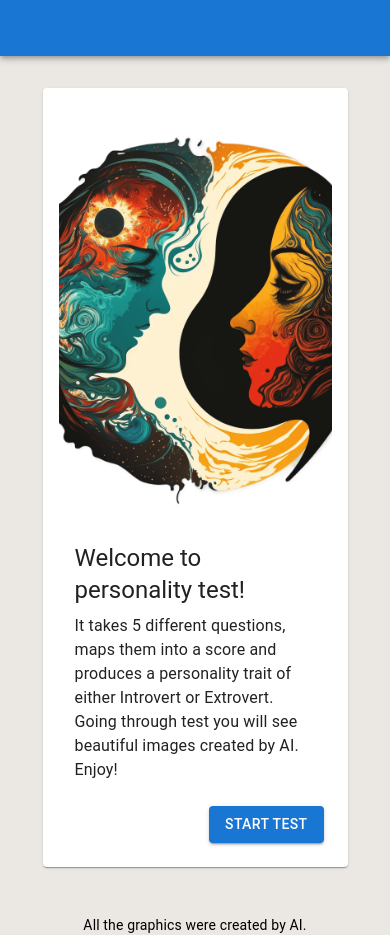
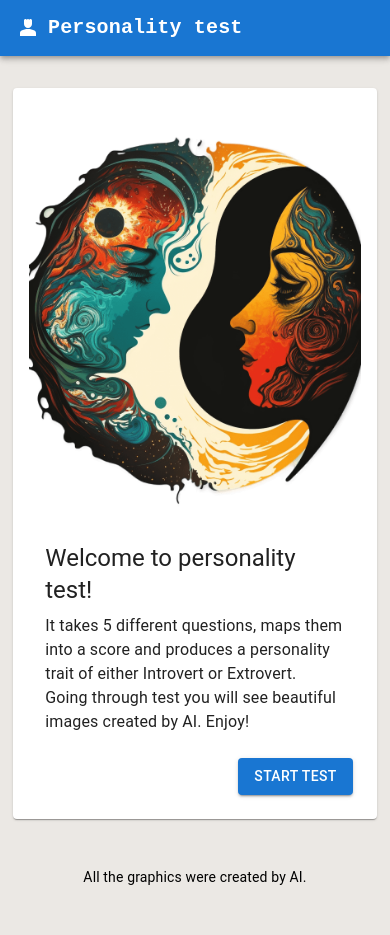
Before and after one commit to pumanitro/Teamway, a React (Create React App) app: page / in a window 390 px wide. After the commit the page ends 903 px from the top, so only its background shows below. Built offline with nearby package versions, Linux system fonts and the light colour scheme.

Commit message:
Added RWD support.

```diff
--- a/src/components/AppWrapper.tsx
+++ b/src/components/AppWrapper.tsx
@@ -1,4 +1,4 @@
-import { AppBar, Box, Container, Toolbar, Typography } from "@mui/material";
+import { AppBar, Box, Card, Container, Toolbar, Typography, useMediaQuery, useTheme } from "@mui/material";
 import React, { FC } from "react";
 import { AppWrapperStyles } from "./AppWrapper.styles";
 import Person4Icon from "@mui/icons-material/Person4";
@@ -9,12 +9,15 @@ type AppWrapperPropsType = {
 };
 
 export const AppWrapper: FC<AppWrapperPropsType> = ({ children, wrapperStyles }) => {
+  const theme = useTheme();
+  const mdMatch = useMediaQuery(theme.breakpoints.down("md"));
+
   return (
     <>
       <AppBar position="static">
         <Container maxWidth="xl">
           <Toolbar disableGutters>
-            <Person4Icon sx={{ display: { xs: "none", md: "flex" }, mr: 1 }} />
+            <Person4Icon sx={{ mr: 1, display: "flex" }} />
             <Typography
               variant="h6"
               noWrap
@@ -22,7 +25,7 @@ export const AppWrapper: FC<AppWrapperPropsType> = ({ children, wrapperStyles })
               href="/"
               sx={{
                 mr: 2,
-                display: { xs: "none", md: "flex" },
+                display: "flex",
                 fontFamily: "monospace",
                 fontWeight: 700,
                 color: "inherit",
@@ -40,10 +43,10 @@ export const AppWrapper: FC<AppWrapperPropsType> = ({ children, wrapperStyles })
           ...wrapperStyles,
         }}
       >
-        {children}
+        <Card sx={{ p: 2, width: mdMatch ? "85%" : "70%", m: 4, minHeight: "60vh" }}>{children}</Card>
       </Box>
       <Box>
-        <Typography variant="body2" align="center" sx={{ mt: 2 }}>
+        <Typography variant="body2" align="center" sx={{ my: 2 }}>
           All the graphics were created by AI.
         </Typography>
       </Box>
--- a/src/pages/HomePage.tsx
+++ b/src/pages/HomePage.tsx
@@ -1,5 +1,5 @@
 import React from "react";
-import { Button, Card, CardActions, CardContent, CardMedia, Typography } from "@mui/material";
+import { Button, CardActions, CardContent, CardMedia, Typography } from "@mui/material";
 import { AppWrapper } from "../components/AppWrapper";
 import { ROUTING_KEYS } from "../utils/routingKeys";
 import { Link } from "react-router-dom";
@@ -10,15 +10,14 @@ export const HomePage = () => {
   const { setQuestions } = useQuestionsContext();
   return (
     <AppWrapper>
-      <Card sx={{ p: 2, width: "70%", m: 4, minHeight: "60vh" }}>
       <CardMedia component="img" sx={{ height: "50vh" }} image={IntroversAndExtrovert} />
       <CardContent>
         <Typography variant="h5" sx={{ mb: 1 }}>
           Welcome to personality test!
         </Typography>
         <Typography>
-            It takes 5 different questions, maps them into a score and produces a personality trait of either Introvert
-            or Extrovert.
+          It takes 5 different questions, maps them into a score and produces a personality trait of either Introvert or
+          Extrovert.
         </Typography>
         <Typography>Going through test you will see beautiful images created by AI. Enjoy!</Typography>
       </CardContent>
@@ -27,7 +26,6 @@ export const HomePage = () => {
           <Button variant="contained">Start test</Button>
         </Link>
       </CardActions>
-      </Card>
     </AppWrapper>
   );
 };
--- a/src/pages/QuestionPage.tsx
+++ b/src/pages/QuestionPage.tsx
@@ -5,7 +5,6 @@ import { AppWrapper } from "../components/AppWrapper";
 import {
   Alert,
   Button,
-  Card,
   CardActions,
   CardContent,
   CardMedia,
@@ -16,6 +15,8 @@ import {
   RadioGroup,
   Stack,
   Typography,
+  useMediaQuery,
+  useTheme,
 } from "@mui/material";
 import { ROUTING_KEYS } from "../utils/routingKeys";
 import { useQuestionsContext } from "../contexts/QuestionsContext";
@@ -34,6 +35,8 @@ export const QuestionPage = () => {
   const { id } = useParams();
   const { data, isLoading } = useQuestion(id || "0");
   const { setQuestions, questions } = useQuestionsContext();
+  const theme = useTheme();
+  const mdMatch = useMediaQuery(theme.breakpoints.down("md"));
 
   if (isLoading) {
     return (
@@ -90,7 +93,6 @@ export const QuestionPage = () => {
 
   return (
     <AppWrapper>
-      <Card sx={{ p: 2, width: "70%", m: 4, minHeight: "60vh" }}>
       <Stack direction="row" justifyContent="center" alignItems="center">
         <Typography variant="subtitle2" sx={{ mb: 1, minWidth: "110px" }}>
           Question {Number(id) + 1} / {questionsAmount}
@@ -112,7 +114,13 @@ export const QuestionPage = () => {
               onChange={onAnswerChange}
             >
               {answers.map((answer, index) => (
-                  <FormControlLabel key={index} value={index} control={<Radio />} label={answer.answerText} />
+                <FormControlLabel
+                  key={index}
+                  value={index}
+                  control={<Radio />}
+                  label={answer.answerText}
+                  sx={{ mt: mdMatch ? 1 : 0 }}
+                />
               ))}
             </RadioGroup>
           </FormControl>
@@ -136,7 +144,6 @@ export const QuestionPage = () => {
           )}
         </Stack>
       </CardActions>
-      </Card>
     </AppWrapper>
   );
 };
--- a/src/pages/ScorePage.tsx
+++ b/src/pages/ScorePage.tsx
@@ -1,5 +1,17 @@
 import React from "react";
-import { Box, Button, Card, CardActions, CardContent, Chip, LinearProgress, Stack, Typography } from "@mui/material";
+import {
+  Box,
+  Button,
+  Card,
+  CardActions,
+  CardContent,
+  Chip,
+  LinearProgress,
+  Stack,
+  Typography,
+  useMediaQuery,
+  useTheme,
+} from "@mui/material";
 import { AppWrapper } from "../components/AppWrapper";
 import { ROUTING_KEYS } from "../utils/routingKeys";
 import { Link } from "react-router-dom";
@@ -26,6 +38,8 @@ const personalityColor: PersonalityColorType = {
 
 export const ScorePage = () => {
   const { questions } = useQuestionsContext();
+  const theme = useTheme();
+  const mdMatch = useMediaQuery(theme.breakpoints.down("md"));
 
   const extrovertPoints = getPoints(questions, "extrovertScore");
   const introvertPoints = getPoints(questions, "introvertScore");
@@ -35,9 +49,8 @@ export const ScorePage = () => {
 
   return (
     <AppWrapper>
-      <Card sx={{ p: 2, width: "70%", m: 4, minHeight: "60vh" }}>
       <CardContent>
-          <Stack direction="row">
+        <Stack direction={mdMatch ? "column-reverse" : "row"}>
           <Stack>
             <Typography variant="h5" sx={{ mb: 2 }}>
               You are an {isExtrovert ? "Extrovert" : "Introvert"}!
@@ -65,7 +78,7 @@ export const ScorePage = () => {
             </Stack>
             {questions.map((q) => (
               <Card key={q.id} sx={{ mb: 2 }}>
-                  <Stack direction="row" justifyContent="space-between" p={3}>
+                <Stack direction={mdMatch ? "column-reverse" : "row"} justifyContent="space-between" p={3}>
                   <Stack>
                     <Typography key={q.id} variant="body2">
                       {q.question}: {q.answer.answerText.toLowerCase()}
@@ -75,7 +88,7 @@ export const ScorePage = () => {
                     label={q.answer.extrovertScore === 1 ? "Extrovert" : "Introvert"}
                     color={q.answer.extrovertScore === 1 ? personalityColor.extrovert : personalityColor.introvert}
                     variant="outlined"
-                      sx={{ width: "100px" }}
+                    sx={{ width: mdMatch ? "100%" : "100px", mb: mdMatch ? 1 : 0 }}
                     size={"small"}
                   />
                 </Stack>
@@ -83,7 +96,7 @@ export const ScorePage = () => {
             ))}
           </Stack>
           <img
-              style={{ width: "50vh" }}
+            style={{ width: mdMatch ? "100%" : "50vh" }}
             height="100%"
             src={isExtrovert ? ExtrovertImage : IntrovertImage}
             alt="Personality image"
@@ -95,7 +108,6 @@ export const ScorePage = () => {
           <Button variant="contained">Go to main page</Button>
         </Link>
       </CardActions>
-      </Card>
     </AppWrapper>
   );
 };
```
Lines whose indentation alone changed are shown as unchanged.
